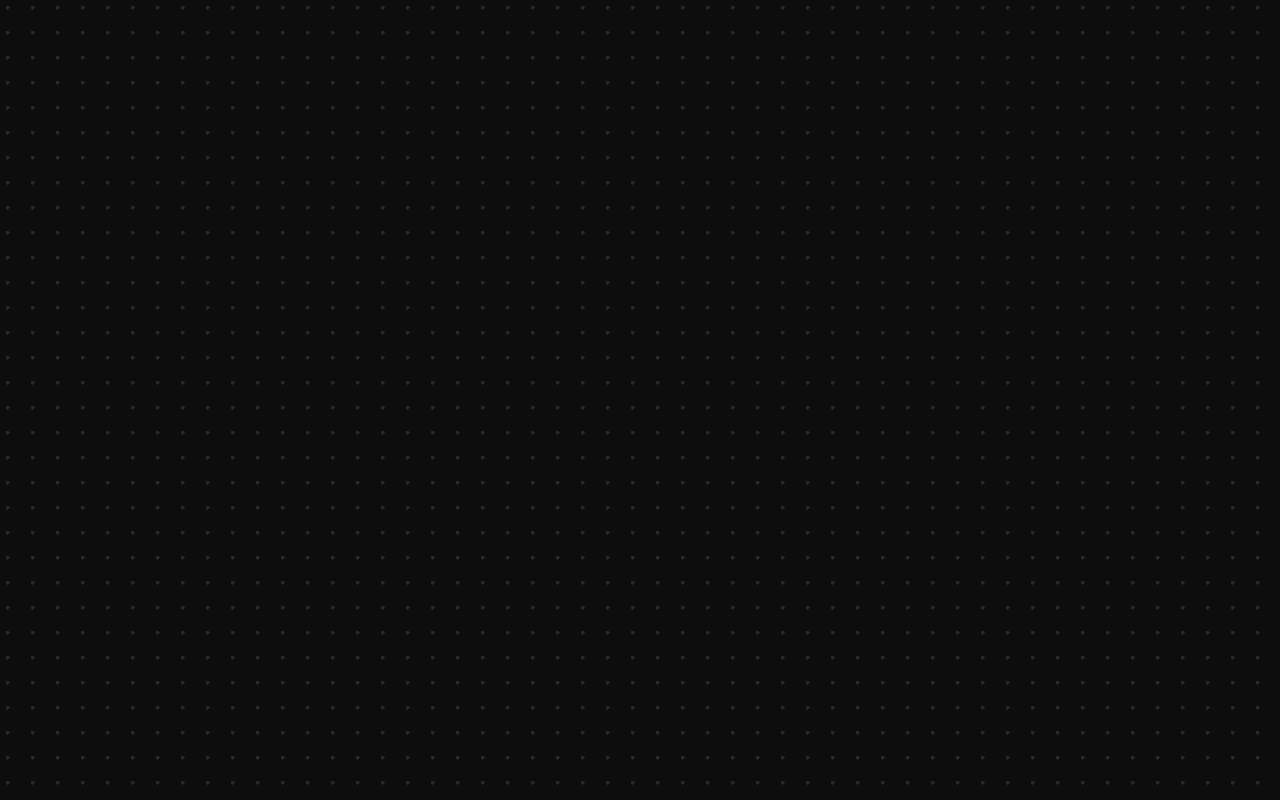
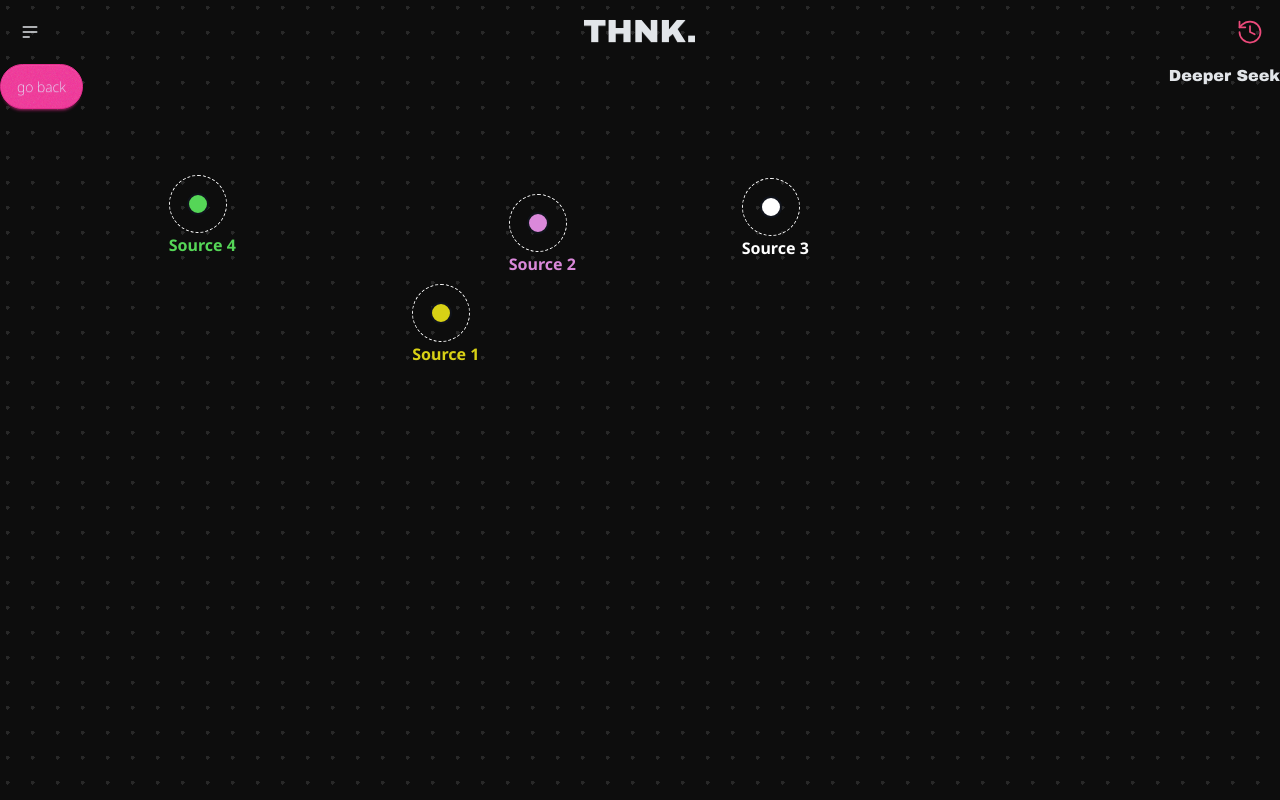
Before and after one commit to mwape-k/thnk-frontend, a React (Vite) app in the folder thnk-app/: page /Search-deeper in a window 1280 px wide. Built offline with nearby package versions, Linux system fonts and the light colour scheme.

Commit message:
CORE(refactor): fix mindmap container

```diff
--- a/thnk-app/src/components/MindMapContainer.tsx
+++ b/thnk-app/src/components/MindMapContainer.tsx
@@ -1,86 +1,269 @@
-import React, { useState } from "react";
+import React, { useEffect, useState } from "react";
+import { useNavigate, useLocation } from "react-router-dom";
 import NodeMap from "./NodeMap";
 import PopoverCard from "./PopoverCard";
 
-interface NodeData {
-  id: string;
-  label: string;
-  children?: NodeData[];
-}
+const COLOURS = [
+  "#DA88DA",
+  "#F94301",
+  "#FFFF",
+  "#55D657",
+  "#7B8FF7",
+  "#55D657",
+  "#D8D115",
+];
 
-const dummyData: NodeData[] = [
+// Dummy async fetch function mimics API call with delay
+const fetchMindMapData = async (promptOrUrl: string) => {
+  await new Promise((res) => setTimeout(res, 250));
+  return [
     {
-    id: "1",
-    label: "Root Node",
-    children: [
+      id: "source-1",
+      label: "Source 1",
+      summary: "Summary for Source 1",
+      neutrality: "Neutral",
+      persuasion: "Low",
+      deeper: [
         {
-        id: "2",
-        label: "Child Node 1",
-        // no children: leaf node
+          id: "deeper-1a",
+          label: "Related A",
+          summary: "Summary for Related A",
+          neutrality: "Neutral",
+          persuasion: "Medium",
         },
         {
-        id: "3",
-        label: "Child Node 2",
-        children: [
-          {
-            id: "4",
-            label: "Grandchild Node (Won't expand further)",
+          id: "deeper-1b",
+          label: "Related B",
+          summary: "Summary for Related B",
+          neutrality: "Biased",
+          persuasion: "High",
         },
       ],
+    },
+    {
+      id: "source-2",
+      label: "Source 2",
+      summary: "Summary for Source 2",
+      neutrality: "Biased",
+      persuasion: "Medium",
+      deeper: [],
+    },
+    {
+      id: "source-3",
+      label: "Source 3",
+      summary: "Summary for Source 3",
+      neutrality: "Very Neutral",
+      persuasion: "Low",
+    },
+    {
+      id: "source-4",
+      label: "Source 4",
+      summary: "Summary for Source 4",
+      neutrality: "Persuasive",
+      persuasion: "Extreme",
+      deeper: [
+        {
+          id: "deeper-4a",
+          label: "Related D1",
+          summary: "Summary for D1",
+          neutrality: "Neutral",
+          persuasion: "Medium",
         },
       ],
     },
   ];
+};
 
-function MindMapContainer() {
-  const [expandedNodes, setExpandedNodes] = useState<Set<string>>(new Set());
-  const [showPopoverFor, setShowPopoverFor] = useState<string | null>(null);
+// Get a random position inside container (with margins to avoid edges)
+const getRandomPosition = (width: number, height: number) => {
+  const margin = 60;
+  return {
+    x: Math.random() * (width - margin * 2) + margin,
+    y: Math.random() * (height - margin * 2) + margin,
+  };
+};
 
-  const toggleExpandNode = (node: NodeData) => {
-    if (!node.children || node.children.length === 0) {
-      // Leaf node: toggle popover
-      setShowPopoverFor((prev) => (prev === node.id ? null : node.id));
+interface MindMapNode {
+  id: string;
+  label: string;
+  fill: string;
+  position: { x: number; y: number };
+  summary?: string;
+  neutrality?: string;
+  persuasion?: string;
+  deeper?: MindMapNode[];
+}
+
+interface MindMapContainerProps {
+  promptOrUrl?: string; // optional to accept preset nodes via location state
+  width?: number;
+  height?: number;
+  initialNodes?: MindMapNode[]; // nodes passed from navigation for deeper page
+  parentLabel?: string; // parent label from deeper page if any
+  parentFill?: string; // parent node fill colour to pass further down
+}
+
+const MindMapContainer: React.FC<MindMapContainerProps> = ({
+  promptOrUrl = "",
+  width = 900,
+  height = 500,
+  initialNodes,
+  parentLabel,
+  parentFill,
+}) => {
+  const navigate = useNavigate();
+  const location = useLocation();
+
+  // Store nodes internally (either from initialNodes via navigation or fetched)
+  const [nodes, setNodes] = useState<MindMapNode[]>([]);
+  const [popoverNode, setPopoverNode] = useState<MindMapNode | null>(null);
+
+  // On mount or prompt change, if no preset nodes, fetch data from dummy fetch
+  useEffect(() => {
+    if (initialNodes && initialNodes.length > 0) {
+      // Use passed nodes directly for deeper views
+      const mapped = initialNodes.map((node) => ({
+        ...node,
+        fill:
+          parentFill ||
+          node.fill ||
+          COLOURS[Math.floor(Math.random() * COLOURS.length)],
+        position: node.position || getRandomPosition(width, height),
+      }));
+      setNodes(mapped);
+      setPopoverNode(null);
+      return;
+    }
+
+    // Fetch dummy data
+    setPopoverNode(null);
+
+    fetchMindMapData(promptOrUrl).then((sources) => {
+      // Filter out duplicate labels on first level
+      const seenLabels = new Set();
+      const usedColours = new Set<string>();
+
+      const uniqueSources = sources.filter((source) => {
+        if (seenLabels.has(source.label)) {
+          return false;
         } else {
-      // Non-leaf node: toggle expand/collapse children
-      setExpandedNodes((prev) => {
-        const newSet = new Set(prev);
-        if (newSet.has(node.id)) {
-          newSet.delete(node.id);
+          seenLabels.add(source.label);
+          return true;
+        }
+      });
+
+      // Process only unique sources
+      const processedNodes = uniqueSources.map((node) => {
+        // Pick a unique colour for this node
+        let availableColours = COLOURS.filter((c) => !usedColours.has(c));
+        if (availableColours.length === 0) {
+          // If exhausted all colours, reset or pick random (here resets)
+          usedColours.clear();
+          availableColours = [...COLOURS];
+        }
+        const chosenColour =
+          availableColours[Math.floor(Math.random() * availableColours.length)];
+        usedColours.add(chosenColour);
+
+        return {
+          ...node,
+          fill: chosenColour,
+          position: getRandomPosition(width, height),
+          deeper: node.deeper
+            ? node.deeper.map((deepNode: any) => ({
+                ...deepNode,
+                fill: chosenColour, // inherit parent's fill colour
+                position: getRandomPosition(width, height),
+              }))
+            : [],
+        };
+      });
+
+      setNodes(processedNodes);
+    });
+  }, [promptOrUrl, width, height, initialNodes, parentFill]);
+
+  // Node click handler: navigates to deeper page or opens popover if leaf
+  const handleNodeClick = (node: MindMapNode) => {
+    if (node.deeper && node.deeper.length > 0) {
+      // Nodes with deeper data: prepare nodes with parent fill colour and random positions
+      const scatteredChildren = node.deeper.map((deep) => ({
+        ...deep,
+        fill: node.fill,
+        position: getRandomPosition(width, height),
+      }));
+
+      // Navigate passing children nodes, parent label and fill
+      navigate("/Search-deeper", {
+        state: {
+          nodes: scatteredChildren,
+          parentLabel: node.label,
+          fill: node.fill,
+        },
+      });
     } else {
-          newSet.add(node.id);
-        }
-        return newSet;
-      });
-      // Also hide popover if any
-      setShowPopoverFor(null);
+      // Leaf nodes: show popover with the node info
+      setPopoverNode(node);
     }
   };
 
-  const renderNode = (node: NodeData, level = 0) => {
-    const isExpanded = expandedNodes.has(node.id);
+  // Popover positioning relative to node position
+  const popoverStyle = popoverNode
+    ? {
+        position: "absolute" as const,
+        left: popoverNode.position.x + 80,
+        top: popoverNode.position.y,
+        zIndex: 10,
+      }
+    : { display: "none" };
+
+  // Function to close popover
+  const closePopOver = () => setPopoverNode(null);
 
   return (
-      <div key={node.id} style={{ marginLeft: level * 20 }}>
+    <div
+      className="relative"
+      style={{
+        width,
+        height,
+        minWidth: width,
+        minHeight: height,
+        borderRadius: 30,
+      }}
+    >
+      {/* Scatter nodes */}
+      {nodes.map((node) => (
+        <div
+          key={node.id}
+          style={{
+            position: "absolute",
+            left: node.position.x,
+            top: node.position.y,
+            zIndex: 3,
+            cursor: "pointer",
+          }}
+        >
           <NodeMap
-          onClick={() => toggleExpandNode(node)}
-          className="cursor-pointer"
+            fill={node.fill}
+            color="#10131b"
+            onClick={() => handleNodeClick(node)}
           />
-        <span className="ml-2 text-white">{node.label}</span>
+          <div
+            style={{ color: node.fill, textAlign: "center", fontWeight: 700 }}
+          >
+            {node.label}
+          </div>
+        </div>
+      ))}
 
-        {/* Show children if expanded */}
-        {isExpanded &&
-          node.children &&
-          node.children.map((child) => renderNode(child, level + 1))}
-
-        {/* Show popover card only for leaf node if toggled */}
-        {!node.children && showPopoverFor === node.id && (
-          <PopoverCard className="mt-2" />
+      {/* Show popover only for leaf nodes */}
+      {popoverNode && (
+        <div style={popoverStyle}>
+          <PopoverCard onClose={closePopOver} />
+        </div>
       )}
     </div>
   );
 };
 
-  return <div>{dummyData.map((node) => renderNode(node))}</div>;
-}
-
 export default MindMapContainer;
--- a/thnk-app/src/pages/DeeperSeekPage.tsx
+++ b/thnk-app/src/pages/DeeperSeekPage.tsx
@@ -1,7 +1,45 @@
-import React from "react";
+import { useNavigate, useLocation } from "react-router-dom";
+import MindMapContainer from "../components/MindMapContainer";
+import Navbar from "../components/Navbar";
+import CustomBtn from "../components/CustomBtn";
 
-function DeeperSeekPage() {
-  return <div></div>;
+export default function DeeperSeekPage() {
+  const { state } = useLocation();
+  const navigate = useNavigate();
+  // Extract nodes (deeper level), label, and fill color from navigation state
+  const nodes = state?.nodes || [];
+  const parentLabel = state?.parentLabel || "Deeper Seek";
+  const fill = state?.fill || "";
+
+  const handleRedirect = () => {
+    navigate(-1); // Go back to previous history page
+  };
+
+  return (
+    <div>
+      <Navbar />
+      <div className="flex justify-between gap-2">
+        <CustomBtn
+          size="auto"
+          type="button"
+          text="go back"
+          onClick={handleRedirect}
+        />
+        <div className="flex justify-center text-center">
+          <h2>{parentLabel}</h2>
+        </div>
+      </div>
+      {/* Render MindMapContainer with the deeper node data and inherited fill color */}
+      <MindMapContainer
+        initialNodes={nodes}
+        parentLabel={parentLabel}
+        parentFill={fill}
+        width={900}
+        height={500}
+        // promptOrUrl intentionally empty since data is passed directly
+        promptOrUrl=""
+        key={parentLabel} // force remount if parentLabel changes
+      />
+    </div>
+  );
 }
-
-export default DeeperSeekPage;
--- a/thnk-app/src/pages/LandingPage.tsx
+++ b/thnk-app/src/pages/LandingPage.tsx
@@ -10,11 +10,14 @@ import NodeMap from "../components/NodeMap";
 import MindMapContainer from "../components/MindMapContainer";
 
 function LandingPage() {
+  // Define a default value for userPromptOrUrl
+  const userPromptOrUrl = "a prompt";
+
   return (
     <div>
       <Navbar />
       <div className="flex grid-cols-1 m-12">
-        <MindMapContainer />
+        <MindMapContainer promptOrUrl={userPromptOrUrl} />
       </div>
     </div>
   );
```
Also changed, not shown: thnk-app/src/components/PopoverCard.tsx (+9 -3 lines). Lines whose indentation alone changed are shown as unchanged.
